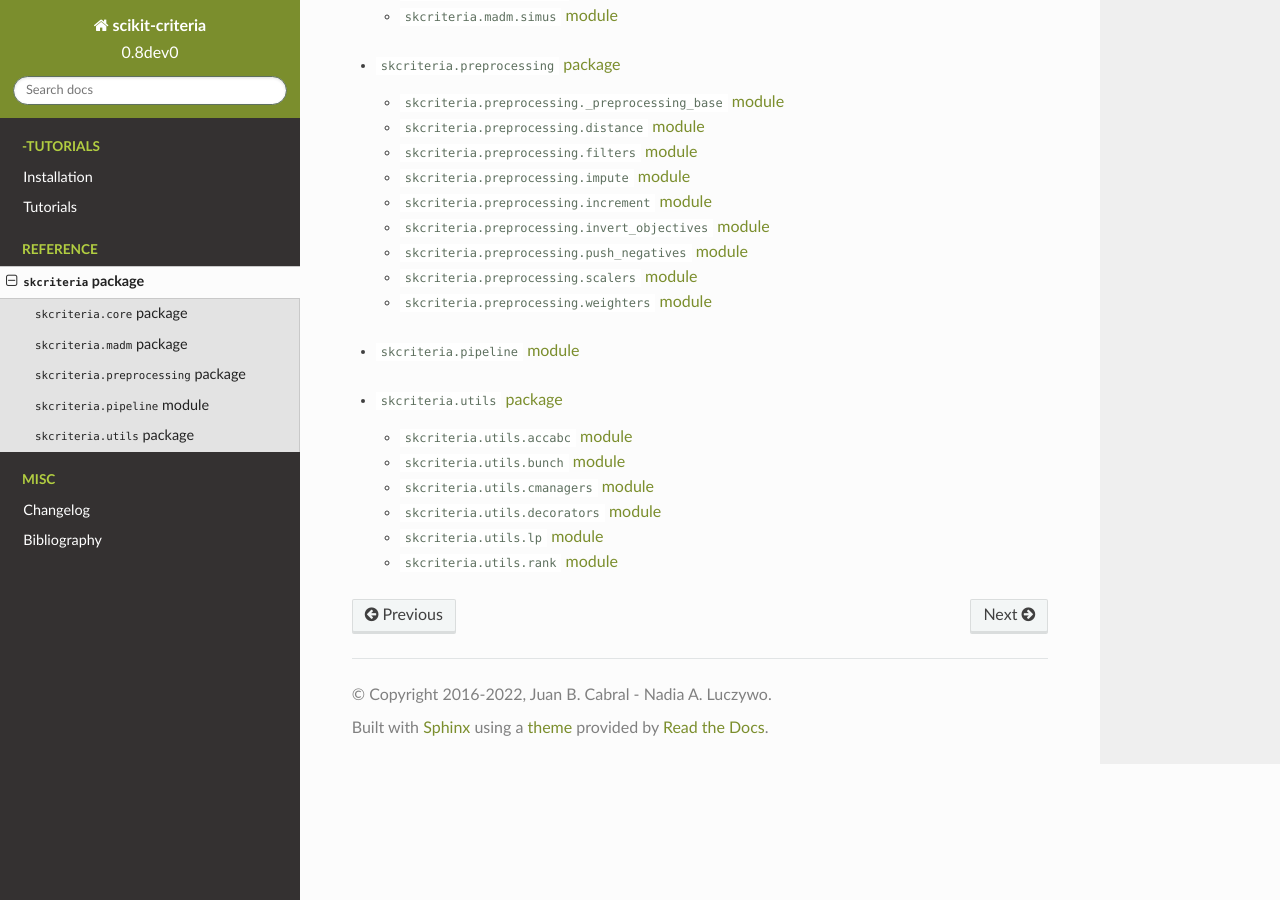
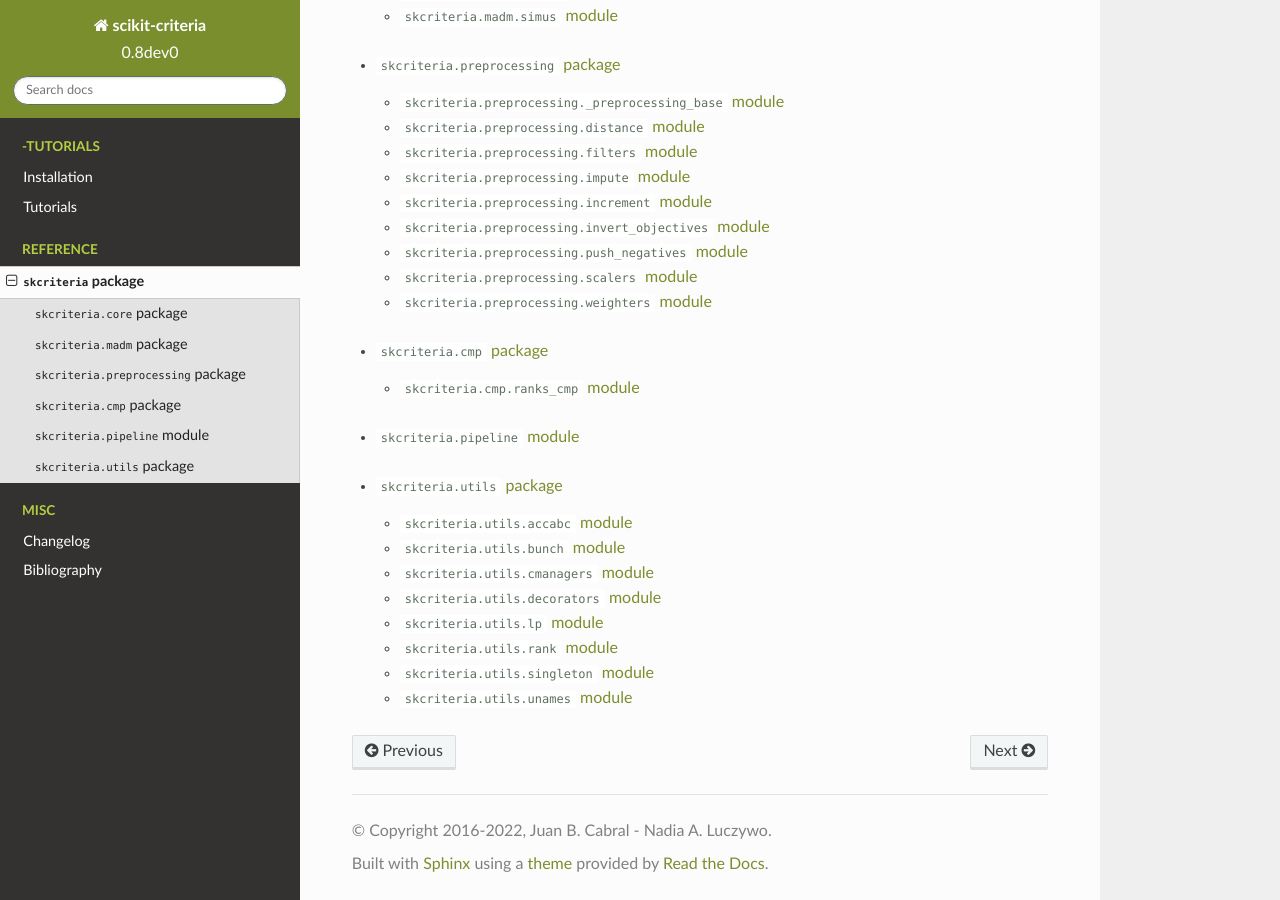
Before and after one commit to quatrope/scikit-criteria, a Sphinx documentation site: the page built from docs/source/api/index.rst, in a window 1280 px wide and 900 px high, scrolled down 658 px. Built offline with Sphinx 7.4.7 and the Read the Docs theme 2.0.0, drawn with Linux system fonts in a browser that asks for light colours.

Commit message:
i think we only need to document ranks comparetor

```diff
--- /dev/null
+++ b/docs/source/api/cmp/ranks_cmp.rst
@@ -0,0 +1,7 @@
+``skcriteria.cmp.ranks_cmp`` module
+===================================
+
+.. automodule:: skcriteria.cmp.ranks_cmp
+   :members:
+   :undoc-members:
+   :show-inheritance:
--- a/docs/source/api/index.rst
+++ b/docs/source/api/index.rst
@@ -29,6 +29,12 @@
 .. toctree::
    :maxdepth: 2
 
+   cmp/index
+
+
+.. toctree::
+   :maxdepth: 2
+
    pipeline
 
 
--- /dev/null
+++ b/docs/source/api/utils/singleton.rst
@@ -0,0 +1,7 @@
+``skcriteria.utils.singleton`` module
+=====================================
+
+.. automodule:: skcriteria.utils.singleton
+   :members:
+   :undoc-members:
+   :show-inheritance:
--- /dev/null
+++ b/docs/source/api/utils/unames.rst
@@ -0,0 +1,7 @@
+``skcriteria.utils.unames`` module
+=====================================
+
+.. automodule:: skcriteria.utils.unames
+   :members:
+   :undoc-members:
+   :show-inheritance:
```
Also changed, not shown: docs/source/api/cmp/index.rst (added, +14 -0 lines), 3 other files.
